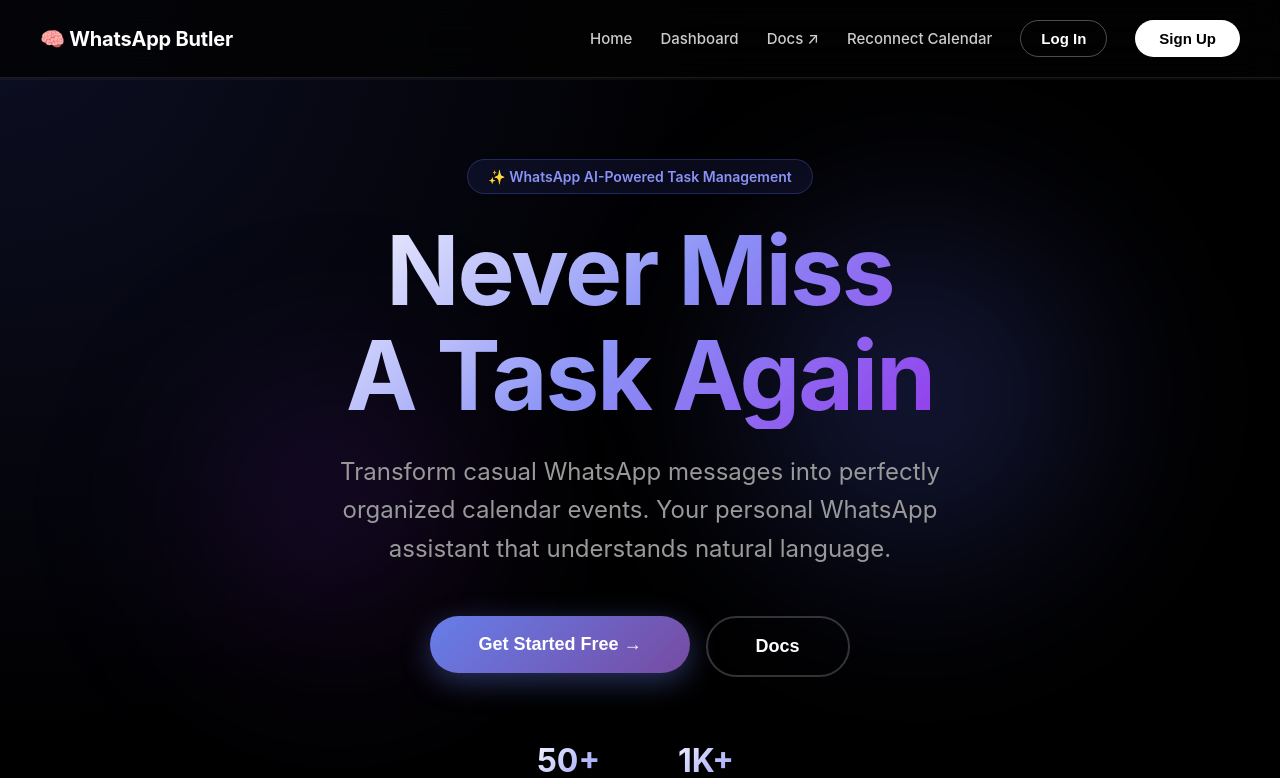
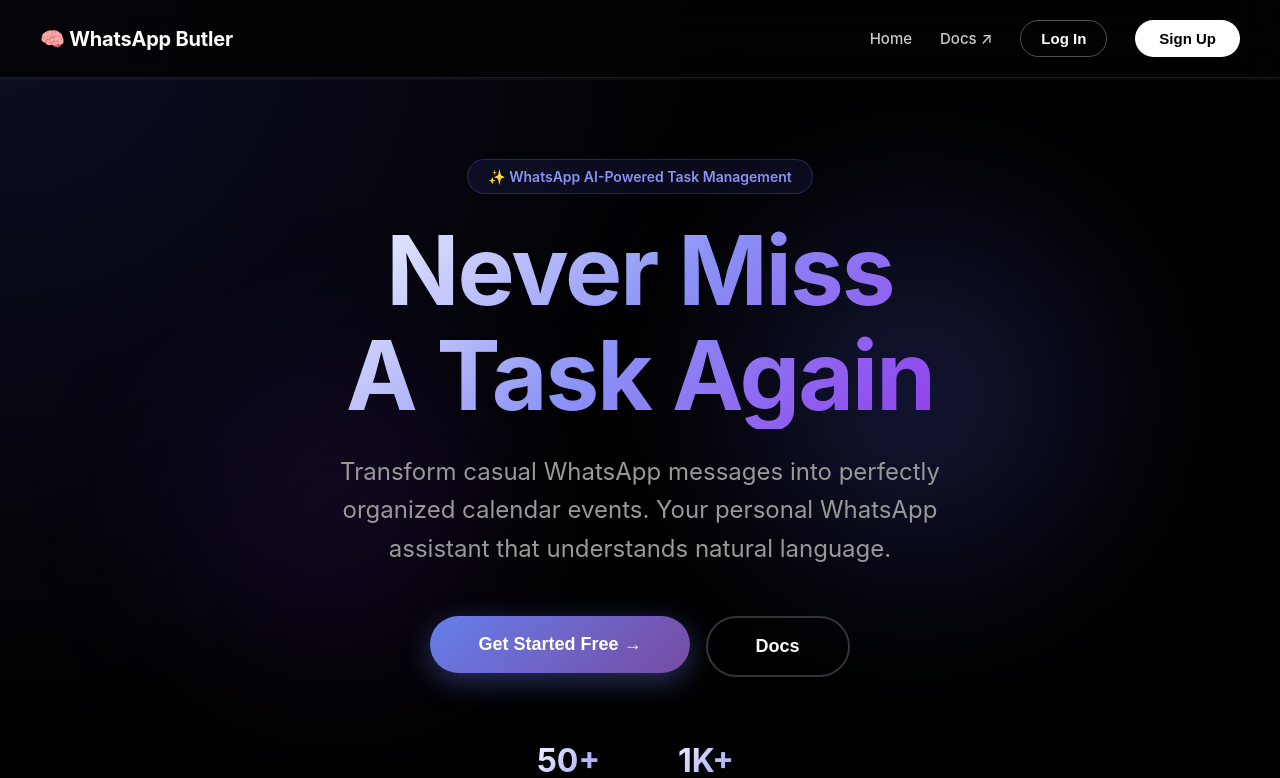
Before and after one commit to DestinyJazz/wa_butler, a Next.js app: page / in a window 1280 px wide. Shown: the top 778 px of the page. Built offline with nearby package versions, Linux system fonts and the light colour scheme.

Commit message:
Update layout.tsx

```diff
--- a/app/layout.tsx
+++ b/app/layout.tsx
@@ -1,21 +1,24 @@
 'use client';
 
+import { useEffect, useState } from 'react'
+
 export default function RootLayout({ children }: { children: React.ReactNode }) {
+  const [loggedIn, setLoggedIn] = useState(false)
+
+  useEffect(() => {
+    const match = document.cookie.match(/(^| )user_id=([^;]+)/)
+    setLoggedIn(!!match)
+  }, [])
+
   return (
     <html lang="en">
       <head>
         <style>{`
-          * {
-            margin: 0;
-            padding: 0;
-            box-sizing: border-box;
-          }
+          * { margin: 0; padding: 0; box-sizing: border-box; }
           body {
-            font-family: -apple-system, BlinkMacSystemFont, 'Segoe UI', 'Roboto',
-              'Oxygen', 'Ubuntu', 'Cantarell', 'Fira Sans', 'Droid Sans',
-              'Helvetica Neue', sans-serif;
+            font-family: -apple-system, BlinkMacSystemFont, 'Segoe UI', Roboto,
+              Oxygen, Ubuntu, Cantarell, sans-serif;
             -webkit-font-smoothing: antialiased;
-            -moz-osx-font-smoothing: grayscale;
             background-color: #0a0a0a;
           }
           a { color: inherit; text-decoration: none; }
@@ -24,12 +27,9 @@
       </head>
 
       <body style={{ margin: 0, padding: 0 }}>
-        <header
-          style={{
+        <header style={{
           position: 'fixed',
-            top: 0,
-            left: 0,
-            right: 0,
+          top: 0, left: 0, right: 0,
           padding: '20px 40px',
           background: 'rgba(0, 0, 0, 0.8)',
           backdropFilter: 'blur(20px)',
@@ -38,43 +38,75 @@
           display: 'flex',
           justifyContent: 'space-between',
           alignItems: 'center',
-          }}
-        >
-          <a href="/" style={{ textDecoration: 'none' }}>
+        }}>
+          <a href="/">
             <strong style={{ fontSize: '20px', fontWeight: 700, color: '#fff', letterSpacing: '-0.01em' }}>
               🧠 WhatsApp Butler
             </strong>
           </a>
 
           <nav style={{ display: 'flex', gap: '28px', alignItems: 'center' }}>
-            {[
-              { label: 'Home', href: '/' },
-              { label: 'Dashboard', href: '/dashboard' },
-              { label: 'Docs ↗', href: 'https://www.notion.so/WhatsApp-Butler-2d5ef8799fc880df9a6af06a757c3745', target: '_blank' },
-              { label: 'Reconnect Calendar', href: '/reconnect' },
-            ].map((link) => (
-              <a
-                key={link.href}
-                href={link.href}
-                target={link.target}
-                rel={link.target ? 'noopener noreferrer' : undefined}
+            <a href="/" style={{ color: '#fff', fontSize: '15px', fontWeight: 500, opacity: 0.8 }}
+              onMouseOver={(e) => (e.currentTarget.style.opacity = '1')}
+              onMouseOut={(e) => (e.currentTarget.style.opacity = '0.8')}>
+              Home
+            </a>
+
+            <a href="https://www.notion.so/WhatsApp-Butler-2d5ef8799fc880df9a6af06a757c3745"
+              target="_blank" rel="noopener noreferrer"
+              style={{ color: '#fff', fontSize: '15px', fontWeight: 500, opacity: 0.8 }}
+              onMouseOver={(e) => (e.currentTarget.style.opacity = '1')}
+              onMouseOut={(e) => (e.currentTarget.style.opacity = '0.8')}>
+              Docs ↗
+            </a>
+
+            {loggedIn ? (
+              // Logged in: show Dashboard + Logout
+              <>
+                <a href="/dashboard"
+                  style={{ color: '#fff', fontSize: '15px', fontWeight: 500, opacity: 0.8 }}
+                  onMouseOver={(e) => (e.currentTarget.style.opacity = '1')}
+                  onMouseOut={(e) => (e.currentTarget.style.opacity = '0.8')}>
+                  Dashboard
+                </a>
+                <a href="/reconnect"
+                  style={{ color: '#fff', fontSize: '15px', fontWeight: 500, opacity: 0.8 }}
+                  onMouseOver={(e) => (e.currentTarget.style.opacity = '1')}
+                  onMouseOut={(e) => (e.currentTarget.style.opacity = '0.8')}>
+                  Reconnect Calendar
+                </a>
+                <button
+                  onClick={() => {
+                    document.cookie = 'user_id=; path=/; max-age=0'
+                    window.location.href = '/'
+                  }}
                   style={{
+                    padding: '9px 20px',
+                    fontSize: '15px',
+                    fontWeight: 600,
+                    background: 'transparent',
                     color: '#fff',
-                  fontSize: '15px',
-                  fontWeight: 500,
-                  opacity: 0.8,
-                  transition: 'opacity 0.2s',
+                    border: '1px solid rgba(255,255,255,0.3)',
+                    borderRadius: '100px',
+                    transition: 'all 0.2s',
                   }}
-                onMouseOver={(e) => (e.currentTarget.style.opacity = '1')}
-                onMouseOut={(e) => (e.currentTarget.style.opacity = '0.8')}
+                  onMouseOver={(e) => {
+                    e.currentTarget.style.background = 'rgba(255,255,255,0.1)'
+                    e.currentTarget.style.borderColor = 'rgba(255,255,255,0.6)'
+                  }}
+                  onMouseOut={(e) => {
+                    e.currentTarget.style.background = 'transparent'
+                    e.currentTarget.style.borderColor = 'rgba(255,255,255,0.3)'
+                  }}
                 >
-                {link.label}
-              </a>
-            ))}
-
-            <a href="/login" style={{ textDecoration: 'none' }}>
-              <button
-                style={{
+                  Log Out
+                </button>
+              </>
+            ) : (
+              // Not logged in: show Login + Signup
+              <>
+                <a href="/login">
+                  <button style={{
                     padding: '9px 20px',
                     fontSize: '15px',
                     fontWeight: 600,
@@ -97,9 +129,8 @@
                   </button>
                 </a>
 
-            <a href="/signup" style={{ textDecoration: 'none' }}>
-              <button
-                style={{
+                <a href="/signup">
+                  <button style={{
                     padding: '10px 24px',
                     fontSize: '15px',
                     fontWeight: 600,
@@ -121,6 +152,8 @@
                     Sign Up
                   </button>
                 </a>
+              </>
+            )}
           </nav>
         </header>
 
```
Lines whose indentation alone changed are shown as unchanged.
